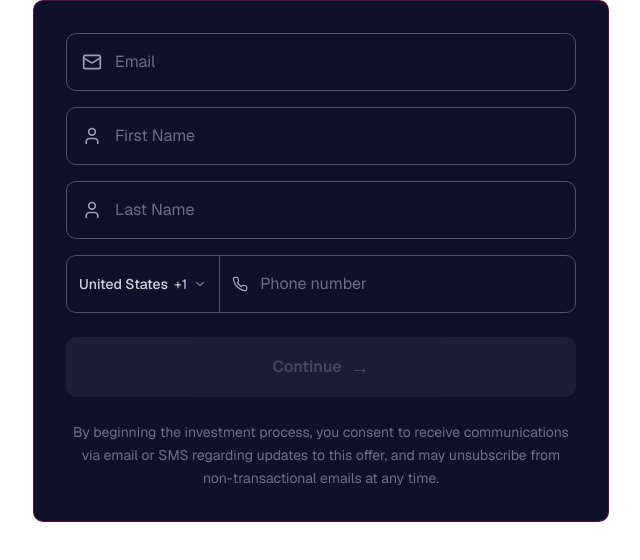
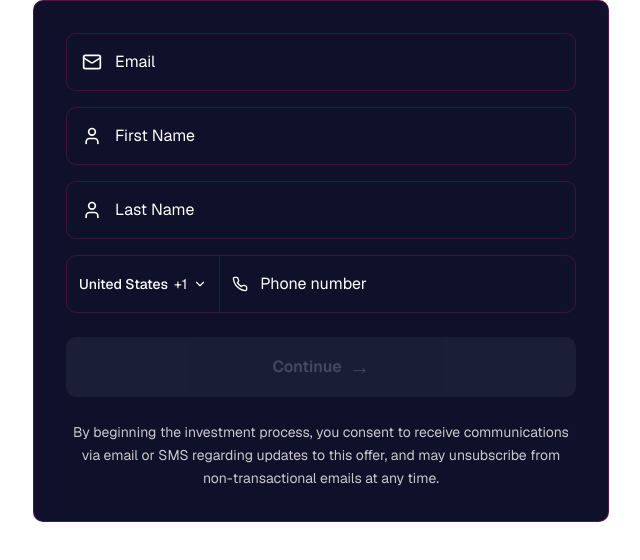
Before and after one commit to AkeoDev/elf-labs-investment-app, a Next.js app: page / in a window 1280 px wide. Shown: the top 560 px of the page, without its empty margins (319-959 px from the left). Built offline with nearby package versions, Linux system fonts and the light colour scheme.

Commit message:
3.3 0.3 style update

```diff
--- a/app/globals.css
+++ b/app/globals.css
@@ -6,7 +6,7 @@
 /* Force dark mode for investment flow app */
 :root {
     --background: transparent;
-  --foreground: oklch(0.985 0 0);
+  --foreground: #F8F8F8;
   --card: oklch(0.08 0.02 270);
   --card-foreground: oklch(0.985 0 0);
   --popover: oklch(0.08 0.02 270);
--- a/components/initial-form.tsx
+++ b/components/initial-form.tsx
@@ -273,52 +273,76 @@ export function InitialForm({ onSubmit }: InitialFormProps) {
     <div className="rounded-lg border border-[#e91e8c]/30 bg-[#0f1029] p-6 sm:p-8 max-w-xl mx-auto">
       <form onSubmit={handleSubmit} className="space-y-4">
       <div className="relative">
-          <Mail className="absolute left-4 top-1/2 -translate-y-1/2 w-5 h-5 text-gray-400" />
+  <Mail className="absolute left-4 top-1/2 -translate-y-1/2 w-5 h-5 text-white" />
+
   <input
     type="email"
     placeholder="Email"
     value={formData.email}
     onBlur={() => setTouched({ ...touched, email: true })}
     onChange={(e) => setFormData({ ...formData, email: e.target.value })}
-            className={`w-full bg-transparent border rounded-lg py-4 pl-12 pr-4 text-gray-300 placeholder-gray-500 focus:outline-none focus:border-gray-400 ${
-              touched.email && (!formData.email.trim() || !isValidEmail) ? "border-red-500" : "border-gray-600"
+    className={`w-full bg-transparent border rounded-lg py-4 pl-12 pr-4
+    text-white placeholder-white
+    focus:outline-none focus:border-white
+    ${
+      touched.email && (!formData.email.trim() || !isValidEmail)
+        ? "border-red-500"
+        : "border-[#F6248833]"
     }`}
   />
+
   {touched.email && !formData.email.trim() && (
     <p className="text-red-400 text-xs mt-1 ml-1">Email is required</p>
   )}
+
   {touched.email && formData.email.trim() && !isValidEmail && (
-            <p className="text-red-400 text-xs mt-1 ml-1">Please enter a valid email</p>
+    <p className="text-red-400 text-xs mt-1 ml-1">
+      Please enter a valid email
+    </p>
   )}
 </div>
 
         <div className="relative">
-          <User className="absolute left-4 top-1/2 -translate-y-1/2 w-5 h-5 text-gray-400" />
+  <User className="absolute left-4 top-1/2 -translate-y-1/2 w-5 h-5 text-white" />
+
   <input
     type="text"
     placeholder="First Name"
     value={formData.firstName}
     onBlur={() => setTouched({ ...touched, firstName: true })}
     onChange={(e) => setFormData({ ...formData, firstName: e.target.value })}
-            className={`w-full bg-transparent border rounded-lg py-4 pl-12 pr-4 text-gray-300 placeholder-gray-500 focus:outline-none focus:border-gray-400 ${
-              touched.firstName && !formData.firstName.trim() ? "border-red-500" : "border-gray-600"
+    className={`w-full bg-transparent border rounded-lg py-4 pl-12 pr-4
+    text-white placeholder-white
+    focus:outline-none focus:border-white
+    ${
+      touched.firstName && !formData.firstName.trim()
+        ? "border-red-500"
+        : "border-[#F6248833]"
     }`}
   />
+
   {touched.firstName && !formData.firstName.trim() && (
-            <p className="text-red-400 text-xs mt-1 ml-1">First name is required</p>
+    <p className="text-red-400 text-xs mt-1 ml-1">
+      First name is required
+    </p>
   )}
 </div>
 
       <div className="relative">
-          <User className="absolute left-4 top-1/2 -translate-y-1/2 w-5 h-5 text-gray-400" />
+  <User className="absolute left-4 top-1/2 -translate-y-1/2 w-5 h-5 text-white" />
   <input
     type="text"
     placeholder="Last Name"
     value={formData.lastName}
     onBlur={() => setTouched({ ...touched, lastName: true })}
     onChange={(e) => setFormData({ ...formData, lastName: e.target.value })}
-            className={`w-full bg-transparent border rounded-lg py-4 pl-12 pr-4 text-gray-300 placeholder-gray-500 focus:outline-none focus:border-gray-400 ${
-              touched.lastName && !formData.lastName.trim() ? "border-red-500" : "border-gray-600"
+    className={`w-full bg-transparent border rounded-lg py-4 pl-12 pr-4
+    text-white placeholder-white
+    focus:outline-none focus:border-white
+    ${
+      touched.lastName && !formData.lastName.trim()
+        ? "border-red-500"
+        : "border-[#F6248833]"
     }`}
   />
   {touched.lastName && !formData.lastName.trim() && (
@@ -327,22 +351,25 @@ export function InitialForm({ onSubmit }: InitialFormProps) {
 </div>
 
 <div className="relative" ref={dropdownRef}>
-          <div className={`flex border rounded-lg overflow-hidden ${
-            touched.phone && formData.phone.trim().length < 7 ? "border-red-500" : "border-gray-600"
-          }`}>
-            {/* Country code dropdown */}
+  <div
+    className={`flex border rounded-lg overflow-hidden ${
+      touched.phone && formData.phone.trim().length < 7
+        ? "border-red-500"
+        : "border-[#F6248833]"
+    }`}
+  >
     <button
       type="button"
       onClick={() => setShowCountryDropdown(!showCountryDropdown)}
-              className="flex items-center gap-1.5 px-3 py-4 border-r border-gray-600 hover:bg-white/5 transition-colors"
+      className="flex items-center gap-1.5 px-3 py-4 border-r border-[#F6248833] hover:bg-white/5 transition-colors"
     >
-              <span className="text-gray-300 text-sm font-medium">{countryCode.name}</span>
-              <span className="text-gray-300 text-sm">{countryCode.code}</span>
-              <ChevronDown className="w-3.5 h-3.5 text-gray-500" />
+      <span className="text-white text-sm font-medium">{countryCode.name}</span>
+      <span className="text-white text-sm">{countryCode.code}</span>
+      <ChevronDown className="w-3.5 h-3.5 text-white" />
     </button>
 
     <div className="relative flex-1">
-              <Phone className="absolute left-3 top-1/2 -translate-y-1/2 w-4 h-4 text-gray-400" />
+      <Phone className="absolute left-3 top-1/2 -translate-y-1/2 w-4 h-4 text-white" />
       <input
         type="tel"
         placeholder="Phone number"
@@ -352,22 +379,21 @@ export function InitialForm({ onSubmit }: InitialFormProps) {
           const value = e.target.value.replace(/[^0-9]/g, "")
           setFormData({ ...formData, phone: value })
         }}
-                className="w-full bg-transparent py-4 pl-10 pr-4 text-gray-300 placeholder-gray-500 focus:outline-none"
+        className="w-full bg-transparent py-4 pl-10 pr-4 text-white placeholder-white focus:outline-none"
       />
     </div>
   </div>
 
-          {/* Country code dropdown menu */}
   {showCountryDropdown && (
-            <div className="absolute z-50 mt-1 w-full bg-[#1a2744] border border-gray-600 rounded-lg shadow-lg overflow-hidden">
-              <div className="p-2 border-b border-gray-600">
+    <div className="absolute z-50 mt-1 w-full bg-[#1a2744] border border-[#F6248833] rounded-lg shadow-lg overflow-hidden">
+      <div className="p-2 border-b border-[#F6248833]">
         <input
           ref={searchInputRef}
           type="text"
           placeholder="Search country..."
           value={countrySearch}
           onChange={(e) => setCountrySearch(e.target.value)}
-                  className="w-full bg-[#0f1629] border border-gray-600 rounded px-3 py-2 text-sm text-gray-300 placeholder-gray-500 focus:outline-none focus:border-gray-400"
+          className="w-full bg-[#0f1629] border border-[#F6248833] rounded px-3 py-2 text-sm text-white placeholder-white focus:outline-none focus:border-white"
           autoFocus
         />
       </div>
@@ -398,6 +424,7 @@ export function InitialForm({ onSubmit }: InitialFormProps) {
       </div>
     </div>
   )}
+
   {touched.phone && formData.phone.trim().length < 7 && (
     <p className="text-red-400 text-xs mt-1 ml-1">Please enter a valid phone number</p>
   )}
@@ -417,7 +444,7 @@ export function InitialForm({ onSubmit }: InitialFormProps) {
         </button>
       </form>
 
-      <p className="text-gray-500 text-sm text-center mt-6 leading-relaxed">
+      <p className="text-[#F8F8F8]/80 text-sm text-center mt-6 leading-relaxed">
         By beginning the investment process, you consent to receive communications via email or SMS regarding updates to
         this offer, and may unsubscribe from non-transactional emails at any time.
       </p>
--- a/styles/globals.css
+++ b/styles/globals.css
@@ -3,10 +3,13 @@
 
 @custom-variant dark (&:is(.dark *));
 
+
+
+
 :root {
     --background: transparent;
 
-  --foreground: oklch(0.145 0 0);
+  --foreground: #F8F8F8;
   --card: oklch(1 0 0);
   --card-foreground: oklch(0.145 0 0);
   --popover: oklch(1 0 0);
```
Lines whose indentation alone changed are shown as unchanged.
